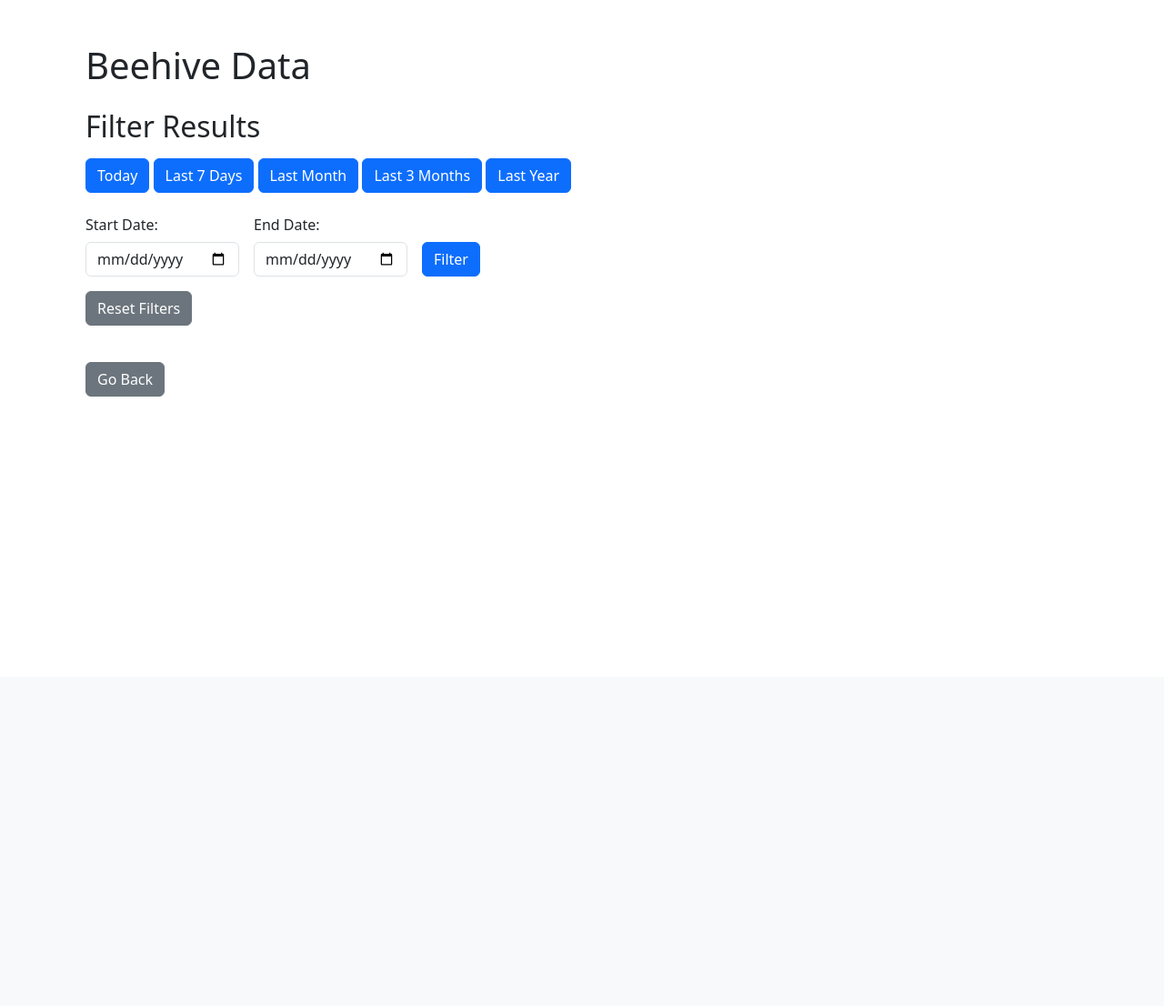
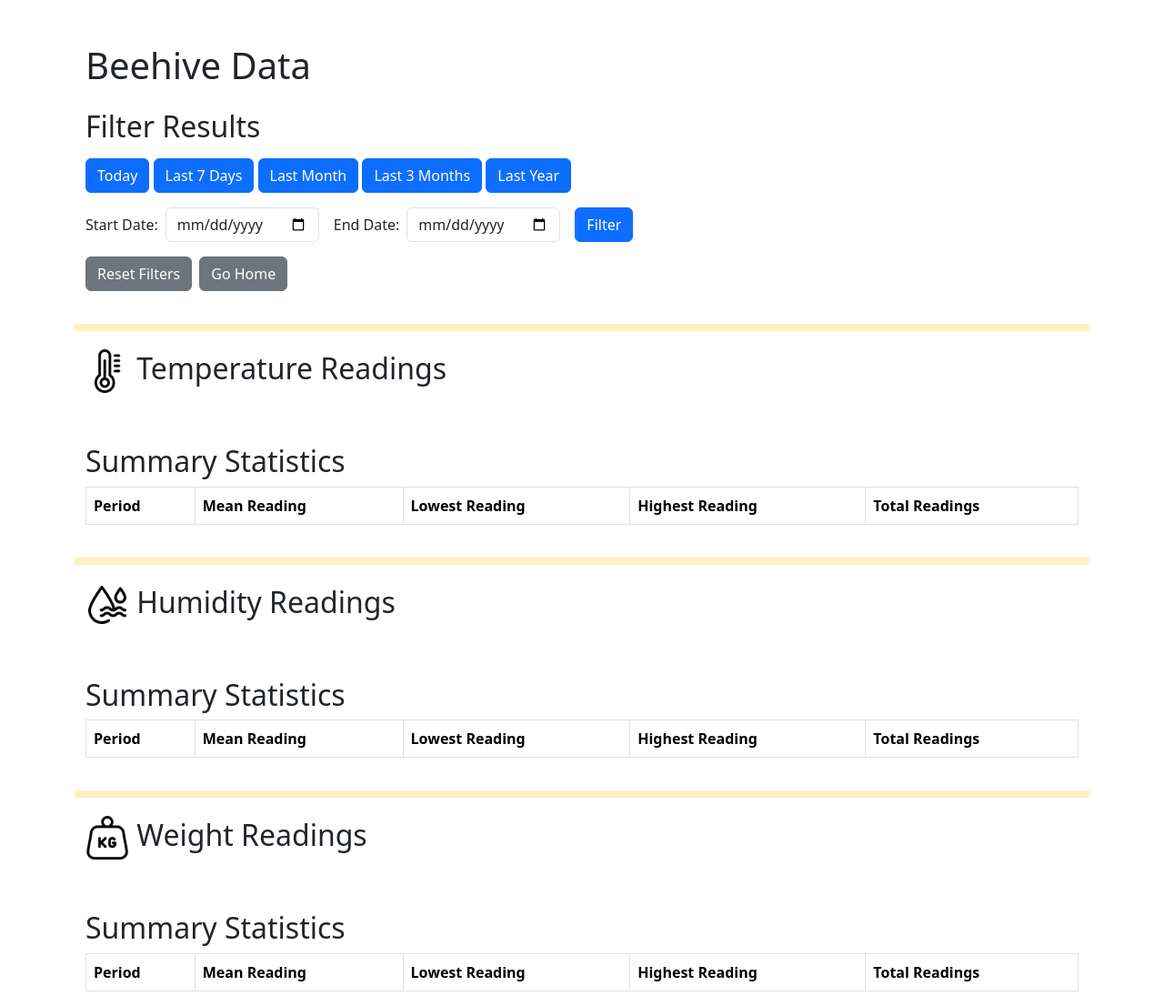
Before and after one commit to Jak7774/Honeybees-Website, a Flask app: template templates/index.html in a window 1280 px wide. Shown: the part 56-1162 px from the top of the page at 91% size. Before the commit the page ends 492 px from the top, so only its background shows below. Run offline with Flask 3, Linux system fonts and the light colour scheme; the template is opened without the code that fills it, so the values that code supplies are empty; some libraries are stand-ins or nearby versions.

Commit message:
All Data - Summary Statistics

```diff
--- a/templates/base.html
+++ b/templates/base.html
@@ -5,6 +5,16 @@
     <meta name="viewport" content="width=device-width, initial-scale=1.0">
     <title>{% block title %}Beehive Monitoring System{% endblock %}</title>
     <link href="https://cdn.jsdelivr.net/npm/bootstrap@5.3.0-alpha1/dist/css/bootstrap.min.css" rel="stylesheet">
+    <style>
+        .section-divider {
+            border: none;
+            height: 8px;
+            background-color: #FFC800; /* Bootstrap primary color */
+            margin-top: 20px;
+            margin-bottom: 20px;
+        }
+
+    </style>
 </head>
 <body>
     <nav class="navbar navbar-expand-lg navbar-light bg-light">
--- a/templates/index.html
+++ b/templates/index.html
@@ -23,33 +23,40 @@
         <form id="filter_form" action="/all_data" method="GET" class="mb-3">
             <div class="row align-items-end g-3">
                 <div class="col-md-auto">
-                    <label for="start_date" class="col-form-label">Start Date:</label>
+                    <div class="d-flex align-items-center">
+                        <label for="start_date" class="col-form-label me-2" style="white-space: nowrap;">Start Date:</label>
                         <input type="date" id="start_date" name="start_date" class="form-control">
                     </div>
+                </div>
                 <div class="col-md-auto">
-                    <label for="end_date" class="col-form-label">End Date:</label>
+                    <div class="d-flex align-items-center">
+                        <label for="end_date" class="col-form-label me-2" style="white-space: nowrap;">End Date:</label>
                         <input type="date" id="end_date" name="end_date" class="form-control">
                     </div>
-                <div class="col-md-auto align-self-end">
+                </div>
+                <div class="col-md-auto align-self-center">
                     <button type="submit" class="btn btn-primary">Filter</button>
                 </div>
             </div>
         </form>
 
         <!-- Clear filters and reset to default -->
-        <div class="mb-3">
-            <button type="button" class="btn btn-secondary" onclick="clearFilters()">Reset Filters</button>
+        <div class="d-flex mb-3">
+            <button type="button" class="btn btn-secondary me-2" onclick="clearFilters()">Reset Filters</button>
+            <form action="/" method="get">
+                <button type="submit" class="btn btn-secondary">Go Home</button>
+            </form>
         </div>
-
-        <form action="/" method="get">
-            <button type="submit" class="btn btn-secondary mt-4">Go Back</button>
-        </form>
 
         <!-- Graph and Table -->
         <div class="row">
+            <hr class="section-divider">
+            <h2>
+                <img src="{{ url_for('static', filename='temperature.png') }}" alt="Temperature Icon" style="width:48px;height:48px;">
+                Temperature Readings
+            </h2>
             <div class="col-md-9">
                 {% if temp_plot_path %}
-                    <h2>Temperature Readings</h2>
                     <img src="{{ temp_plot_path }}" alt="Temperature Plot" class="img-fluid mb-3">
                 {% endif %}
             </div>
@@ -62,11 +69,42 @@
             </div>
         </div>
 
+        <!-- Temp Summary Table -->
+        <div class="mt-5">
+            <h2>Summary Statistics</h2>
+            <table class="table table-bordered">
+                <thead>
+                    <tr>
+                        <th>Period</th>
+                        <th>Mean Reading</th>
+                        <th>Lowest Reading</th>
+                        <th>Highest Reading</th>
+                        <th>Total Readings</th>
+                    </tr>
+                </thead>
+                <tbody>
+                    {% for period, stats in temp_summary.items() %}
+                        <tr>
+                            <td>{{ period }}</td>
+                            <td>{{ stats.mean if stats.mean is not none else 'N/A' }}</td>
+                            <td>{{ stats.min if stats.min is not none else 'N/A' }}</td>
+                            <td>{{ stats.max if stats.max is not none else 'N/A' }}</td>
+                            <td>{{ stats.count }}</td>
+                        </tr>
+                    {% endfor %}
+                </tbody>
+            </table>
+        </div>
+
         <!-- Graph and Table (next set) -->
         <div class="row">
+            <hr class="section-divider">
+            <h2>
+                <img src="{{ url_for('static', filename='humidity.png') }}" alt="Humidity Icon" style="width:48px;height:48px;">
+                Humidity Readings
+            </h2>
             <div class="col-md-9">
                 {% if humidity_plot_path %}
-                    <h2>Humidity Readings</h2>
                     <img src="{{ humidity_plot_path }}" alt="Humidity Plot" class="img-fluid mb-3">
                 {% endif %}
             </div>
@@ -79,11 +117,42 @@
             </div>
         </div>
 
+         <!-- Summary Table -->
+        <div class="mt-5">
+            <h2>Summary Statistics</h2>
+            <table class="table table-bordered">
+                <thead>
+                    <tr>
+                        <th>Period</th>
+                        <th>Mean Reading</th>
+                        <th>Lowest Reading</th>
+                        <th>Highest Reading</th>
+                        <th>Total Readings</th>
+                    </tr>
+                </thead>
+                <tbody>
+                    {% for period, stats in humidity_summary.items() %}
+                        <tr>
+                            <td>{{ period }}</td>
+                            <td>{{ stats.mean if stats.mean is not none else 'N/A' }}</td>
+                            <td>{{ stats.min if stats.min is not none else 'N/A' }}</td>
+                            <td>{{ stats.max if stats.max is not none else 'N/A' }}</td>
+                            <td>{{ stats.count }}</td>
+                        </tr>
+                    {% endfor %}
+                </tbody>
+            </table>
+        </div>
+
         <!-- Graph and Table (next set) -->
         <div class="row">
+            <hr class="section-divider">
+            <h2>
+                <img src="{{ url_for('static', filename='weight.png') }}" alt="Weight Icon" style="width:48px;height:48px;">
+                Weight Readings
+            </h2>
             <div class="col-md-9">
                 {% if weight_plot_path %}
-                    <h2>Weight Readings</h2>
                     <img src="{{ weight_plot_path }}" alt="Weight Plot" class="img-fluid mb-3">
                 {% endif %}
             </div>
@@ -94,6 +163,33 @@
                     </div>
                 {% endif %}
             </div>
+        </div>
+
+        <!-- Summary Table -->
+        <div class="mt-5">
+            <h2>Summary Statistics</h2>
+            <table class="table table-bordered">
+                <thead>
+                    <tr>
+                        <th>Period</th>
+                        <th>Mean Reading</th>
+                        <th>Lowest Reading</th>
+                        <th>Highest Reading</th>
+                        <th>Total Readings</th>
+                    </tr>
+                </thead>
+                <tbody>
+                    {% for period, stats in weight_summary.items() %}
+                        <tr>
+                            <td>{{ period }}</td>
+                            <td>{{ stats.mean if stats.mean is not none else 'N/A' }}</td>
+                            <td>{{ stats.min if stats.min is not none else 'N/A' }}</td>
+                            <td>{{ stats.max if stats.max is not none else 'N/A' }}</td>
+                            <td>{{ stats.count }}</td>
+                        </tr>
+                    {% endfor %}
+                </tbody>
+            </table>
         </div>
     </div>
 
```
Lines whose indentation alone changed are shown as unchanged.
